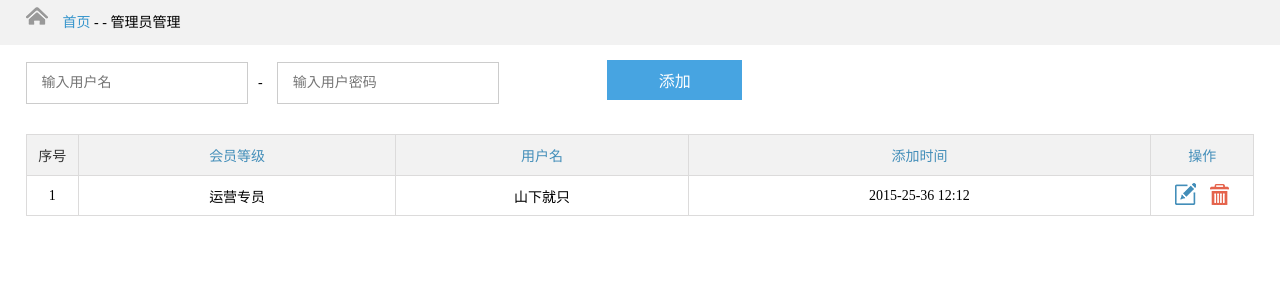
After one commit to OsonMusic/oson, a PHP site: page /DbName/application/admin/view/User/user.html in a window 1280 px wide. The commit adds this page. Shown: the top 300 px of the page. Run offline with PHP 8.4, Linux system fonts and the light colour scheme.

Commit message:
Signed-off-by: Fuxi <327714392@qq.com> 更新代码

```diff
--- a/thinkphp5/application/admin/model/User.php
+++ b/thinkphp5/application/admin/model/LoginModel.php
@@ -2,8 +2,9 @@
 namespace app\admin\model;
 use think\Model;
 use think\Db;
-class User extends Model{
+class LoginModel extends    Model{
     public $tableName = "oson_user";
+
     public function getLogin($str=''){
         $res =   Db::table($this->tableName)->where('user_name',$str)->find();
         return $res;
--- /dev/null
+++ b/thinkphp5/application/admin/view/User/user.html
@@ -0,0 +1,89 @@
+<!DOCTYPE html PUBLIC "-//W3C//DTD XHTML 1.0 Transitional//EN" "http://www.w3.org/TR/xhtml1/DTD/xhtml1-transitional.dtd">
+<html xmlns="http://www.w3.org/1999/xhtml">
+<head>
+<meta http-equiv="Content-Type" content="text/html; charset=utf-8" />
+<title>管理员管理</title>
+<link rel="stylesheet" type="text/css" href="/admin/css/css.css" />
+<script type="text/javascript" src="/admin/js/jquery.min.js"></script>
+<!-- <script type="text/javascript" src="js/page.js" ></script> -->
+</head>
+
+<body>
+	<div id="pageAll">
+		<div class="pageTop">
+			<div class="page">
+				<img src="/admin/img/coin02.png" /><span><a href="#">首页</a>&nbsp;-&nbsp;-</span>&nbsp;管理员管理
+			</div>
+		</div>
+
+		<div class="page">
+			<!-- user页面样式 -->
+			<div class="connoisseur">
+				<div class="conform">
+					<form>
+						<div class="cfD">
+							<input class="userinput" type="text" placeholder="输入用户名" />&nbsp;&nbsp;&nbsp;-&nbsp;&nbsp;&nbsp;
+							<input class="userinput vpr" type="text" placeholder="输入用户密码" />
+							<button class="userbtn">添加</button>
+						</div>
+					</form>
+				</div>
+				<!-- user 表格 显示 -->
+				<div class="conShow">
+					<table border="1" cellspacing="0" cellpadding="0">
+						<tr>
+							<td width="66px" class="tdColor tdC">序号</td>
+							<td width="435px" class="tdColor">会员等级</td>
+							<td width="400px" class="tdColor">用户名</td>
+							<td width="630px" class="tdColor">添加时间</td>
+							<td width="130px" class="tdColor">操作</td>
+						</tr>
+						<tr height="40px">
+							<td>1</td>
+							<td>运营专员</td>
+							<td>山下就只</td>
+							<td>2015-25-36 12:12</td>
+							<td><a href="useradd.html"><img class="operation"
+									src="/admin/img/update.png"></a> <img class="operation delban"
+								src="/admin/img/delete.png"></td>
+						</tr>
+					</table>
+					<!--<div class="paging">此处是分页</div>-->
+				</div>
+				<!-- user 表格 显示 end-->
+			</div>
+			<!-- user页面样式end -->
+		</div>
+
+	</div>
+
+
+	<!-- 删除弹出框 -->
+	<div class="banDel">
+		<div class="delete">
+			<div class="close">
+				<a><img src="/admin/img/shanchu.png" /></a>
+			</div>
+			<p class="delP1">你确定要删除此条记录吗？</p>
+			<p class="delP2">
+				<a href="#" class="ok yes">确定</a><a class="ok no">取消</a>
+			</p>
+		</div>
+	</div>
+	<!-- 删除弹出框  end-->
+</body>
+
+<script type="text/javascript">
+// 广告弹出框
+$(".delban").click(function(){
+  $(".banDel").show();
+});
+$(".close").click(function(){
+  $(".banDel").hide();
+});
+$(".no").click(function(){
+  $(".banDel").hide();
+});
+// 广告弹出框 end
+</script>
+</html>
--- a/thinkphp5/build.php
+++ b/thinkphp5/build.php
@@ -18,7 +18,7 @@ return [
         '__file__'   => ['common.php'],
         '__dir__'    => ['behavior', 'controller', 'model', 'view'],
         'controller' => ['Index', 'Test', 'UserType'],
-        'model'      => ['User', 'UserType'],
+        'model'      => ['loginModel', 'UserType'],
         'view'       => ['index.html/index.html'],
     ],
     // 其他更多的模块定义
--- a/thinkphp5/public/admin/js/page.js
+++ b/thinkphp5/public/admin/js/page.js
@@ -1,5 +1,5 @@
  // 首页登录弹出框start
- $(".login").click(function(){
+ $(".Login").click(function(){
     $(".lglogin").show();
   });
   $(".close").click(function(){
--- a/thinkphp5/thinkphp/library/think/Process.php
+++ b/thinkphp5/thinkphp/library/think/Process.php
@@ -88,9 +88,9 @@ class Process
         135 => 'Bus error: "access to undefined portion of memory object"',
         136 => 'Floating point exception: "erroneous arithmetic operation"',
         137 => 'Kill (terminate immediately)',
-        138 => 'User-defined 1',
+        138 => 'loginModel-defined 1',
         139 => 'Segmentation violation',
-        140 => 'User-defined 2',
+        140 => 'loginModel-defined 2',
         141 => 'Write to pipe with no one reading',
         142 => 'Signal raised by alarm',
         143 => 'Termination (request to terminate)',
```
Also changed, not shown: thinkphp5/application/admin/controller/Login.php (+5 -4 lines), thinkphp5/application/admin/controller/User.php (added, +11 -0 lines), thinkphp5/application/admin/model/UserModel.php (added, +21 -0 lines), thinkphp5/application/admin/view/Login/login.html (added, +77 -0 lines).
